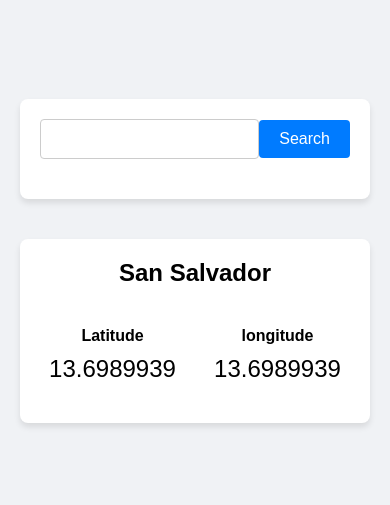
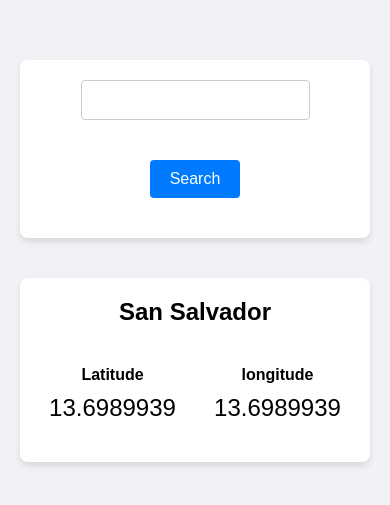
Before and after one commit to Alejandroq12/postman-exercise, a plain HTML site: page index.html in a window 390 px wide. Shown: the part 161-666 px from the top of the page. Drawn offline with Linux system fonts and the light colour scheme.

Commit message:
Add media query

```diff
--- a/styles.css
+++ b/styles.css
@@ -93,3 +93,18 @@ h4 {
 span {
   font-size: 24px;
 }
+
+@media screen and (max-width: 480px) {
+  .searchSection {
+    flex-direction: column;
+    gap: 20px;
+  }
+
+  input[type='text'] {
+    width: 100%;
+  }
+
+  button {
+    width: 100%;
+  }
+}
```
